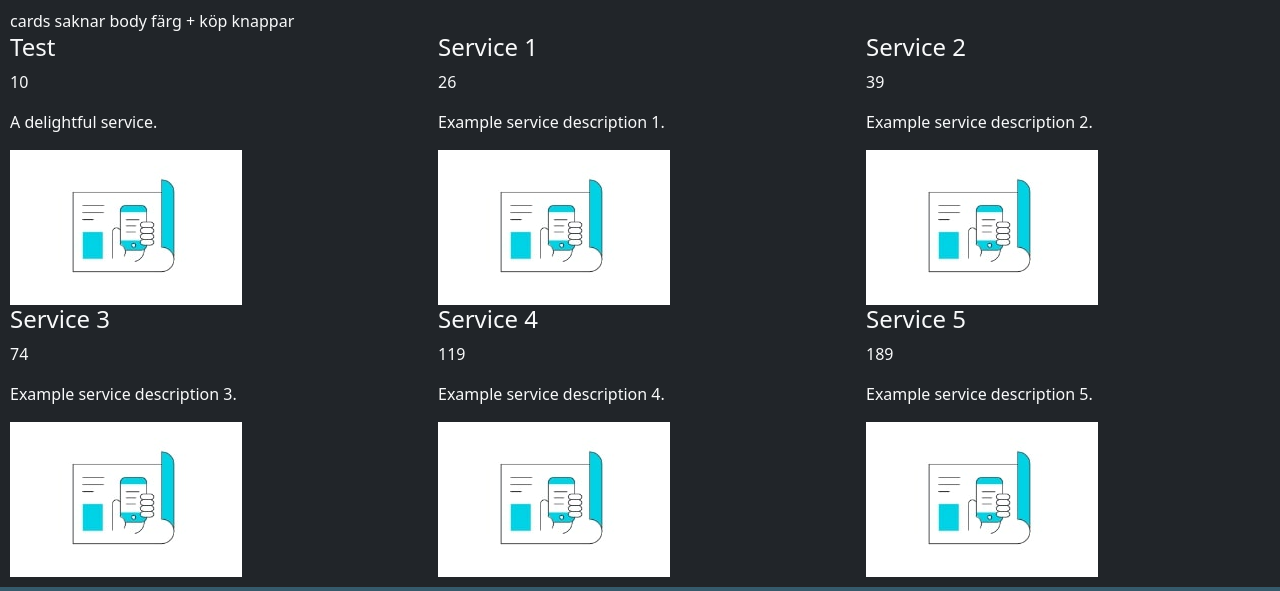
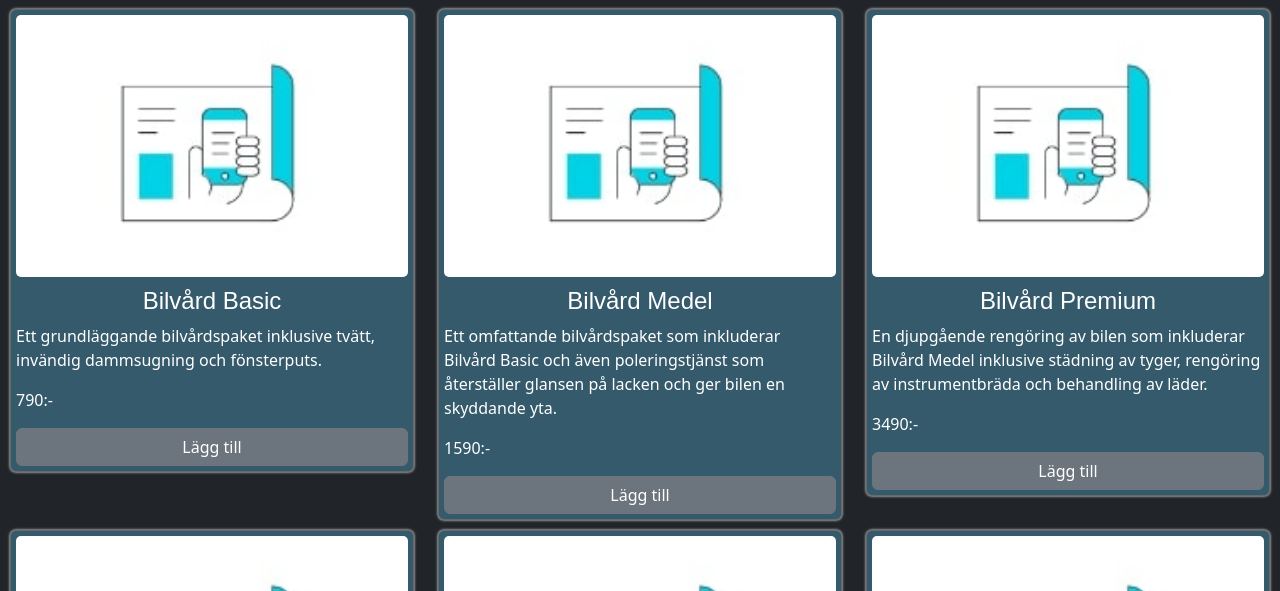
Before and after one commit to JesperWhendin/WebDev-Labb-1, a plain HTML site: page Services.html in a window 1280 px wide. Shown: the part 143-734 px from the top of the page. Drawn offline with nearby package versions, Linux system fonts and the light colour scheme; a web font is replaced by a local one.

Commit message:
General improvements for services.

```diff
--- a/Footer.html
+++ b/Footer.html
@@ -3,7 +3,7 @@
         <div class="col">
             <img src="icon.png" alt="Logo" width="30">
         </div>
-        <div class="col text-white">info@ExampleCompany.se</div>
+        <div class="col text-white">info@html.se</div>
         <div class="col text-white">0707-123456</div>
     </div>
 </div>
--- a/GeneralStyle.css
+++ b/GeneralStyle.css
@@ -65,3 +65,17 @@ main{
             'footer footer footer footer footer footer';
     }
 }
+
+.product{
+    color: #ffffff;
+    background-color: #355A6B;
+    padding: 5px ;
+    margin-bottom: 10px;
+    border: 1px solid #696969;
+    box-shadow: 0 0 3px;
+}
+
+.product-image{
+    border-radius: 5px;
+    margin-bottom: 10px;
+}
--- a/Services.html
+++ b/Services.html
@@ -39,9 +39,8 @@
           </div>
         </header>
       </div>
-      <div class="text-light">cards saknar body färg + köp knappar</div>
       <div class="container-l">
-        <div id="service-list" class="service-list row row-cols-sm-2 row-cols-md-3 text-light"></div>
+        <div id="product-list" class="product-list row row-cols-sm-2 row-cols-md-3 text-light"></div>
       </div>
     </main>
     <footer id="footer" class="footer mt-auto"></footer>
--- a/script.js
+++ b/script.js
@@ -7,27 +7,19 @@ class Product {
   }
 }
 
-const services = [
-    new Product("Test", "ServiceExample.jpg", 10, "A delightful service."),
-    new Product("Service 1", "ServiceExample.jpg", 26, "Example service description 1."),
-    new Product("Service 2", "ServiceExample.jpg", 39, "Example service description 2."),
-    new Product("Service 3", "ServiceExample.jpg", 74, "Example service description 3."),
-    new Product("Service 4", "ServiceExample.jpg", 119, "Example service description 4."),
-    new Product("Service 5", "ServiceExample.jpg", 189, "Example service description 5.")
+const products = [
+  new Product("Bilvård Basic", "ServiceExample.jpg", 790, "Ett grundläggande bilvårdspaket inklusive tvätt, invändig dammsugning och fönsterputs."),
+  new Product("Bilvård Medel", "ServiceExample.jpg", 1590, "Ett omfattande bilvårdspaket som inkluderar Bilvård Basic och även poleringstjänst som återställer glansen på lacken och ger bilen en skyddande yta."),
+  new Product("Bilvård Premium", "ServiceExample.jpg", 3490, "En djupgående rengöring av bilen som inkluderar Bilvård Medel inklusive städning av tyger, rengöring av instrumentbräda och behandling av läder."),
+  new Product("Keramisk Lackskyddsbehandling", "ServiceExample.jpg", 5990, "En högteknologisk behandling som ger ett långvarigt skydd mot smuts, vägsalt och UV-strålar."),
+  new Product("Motorrengöring", "ServiceExample.jpg", 1290, "En professionell rengöring av motorn för att avlägsna smuts och förlänga dess livslängd."),
+  new Product("Turbotvätt", "ServiceExample.jpg", 199, "En snabb och effektiv behandling för att avlägsna asfalt, insekter och andra rester från bilens lack, vindruta och fälgar.")
 ];
 
-const serviceList = document.querySelector(".service-list");
+const productList = document.querySelector(".product-list");
     let i = 1;
 function listServices() {
-  for (const prod of services) {
-    console.log(prod.name);
-    console.log(prod.image);
-    console.log(prod.price);
-    console.log(prod.description);
-
-
-    console.log(i)
-    i+++1;
+  for (const prod of products) {
     const col = document.createElement("div");
     const card = document.createElement("div");
     const body = document.createElement("div");
@@ -35,20 +27,33 @@ function listServices() {
     const img = document.createElement("img");
     const cost = document.createElement("p");
     const desc = document.createElement("p");
+    const addBtn = document.createElement("button");
 
+    card.setAttribute("class", "card product");
     title.innerText = prod.name;
-    cost.innerText = prod.price;
+    title.setAttribute("class", "title text-center");
+    cost.innerText = prod.price+++":-";
+
     desc.innerText = prod.description;
     img.setAttribute("src", prod.image);
     img.setAttribute("alt", prod.name);
+    img.setAttribute("class", "product-image");
+    addBtn.setAttribute("type", "button");
+    addBtn.setAttribute("class", "btn btn-secondary");
+    addBtn.innerText = ("Lägg till");
 
-    serviceList.appendChild(col);
+    addBtn.onclick = () => {
+      addToCart(prod)
+    };
+
+    productList.appendChild(col);
     col.appendChild(card);
+    card.appendChild(img);
     card.appendChild(body);
     body.appendChild(title);
+    body.appendChild(desc);
     body.appendChild(cost);
-    body.appendChild(desc);
-    card.appendChild(img);
+    card.appendChild(addBtn);
   }
 }
 
@@ -56,9 +61,8 @@ document.addEventListener("DOMContentLoaded", function() {
     listServices();
 });
 
-
-
 let cart = [];
 
-
-// listServices();
+function addToCart(product){
+  cart.push(product);
+}
```
Also changed, not shown: About.html (+1 -1 lines), Index.html (+1 -1 lines).
